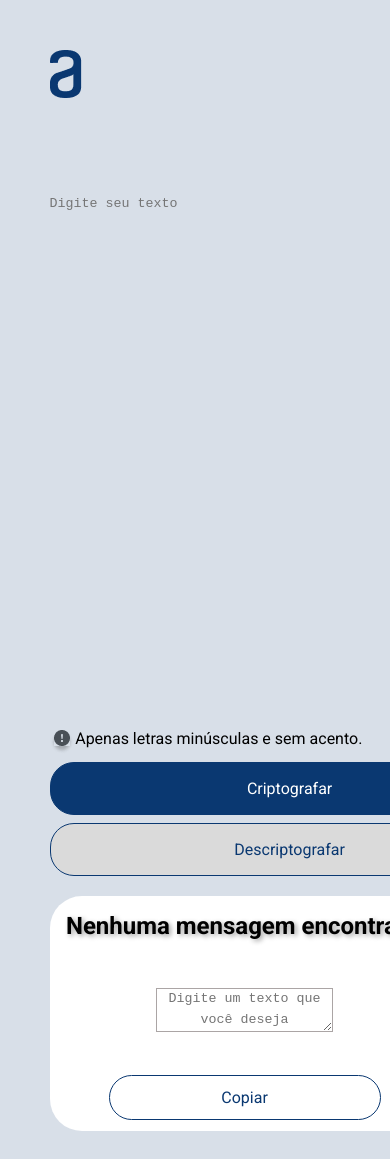
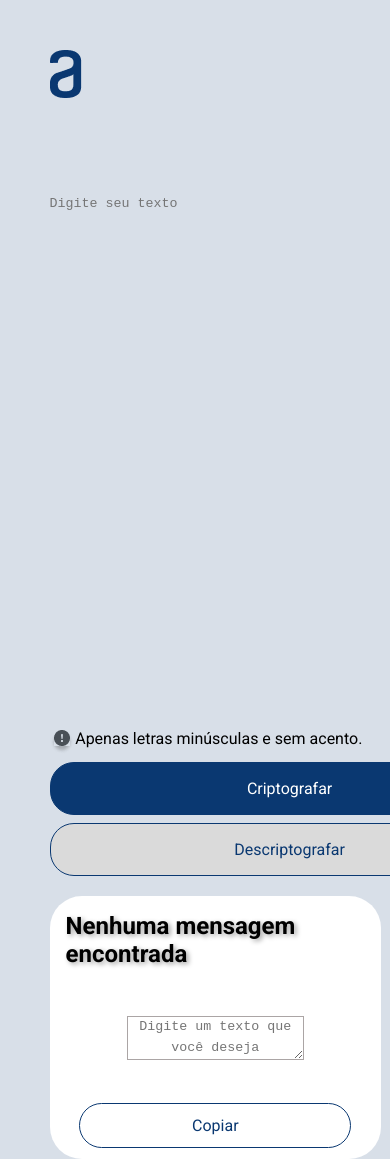
Before and after one commit to van-gomes/text-decoder-challenge-react, a React (Create React App) app: page / in a window 390 px wide. Shown: the top 1159 px of the page. Before the commit the page ends 1131 px from the top, so only its background shows below. Built offline with nearby package versions, Linux system fonts and the light colour scheme.

Commit message:
Keep working on responsiveness

```diff
--- a/src/components/Decoder/Decoder.module.css
+++ b/src/components/Decoder/Decoder.module.css
@@ -96,13 +96,14 @@
     }
 }
 
-@media (max-width: 560px) {
+@media (max-width: 540px) {
     .container__decoder {
         display: flex;
         flex-direction: column;
         justify-content: center;
         align-items: center;
         margin: 3rem;
+        width: 100%;
     }
 
     .img_text_decoder {
@@ -123,7 +124,7 @@
     .container__decoder {
         position: absolute;
         top: 53rem;
-        width: 100%;
+        width: 85%;
         margin: 3rem;
     }
 
```
